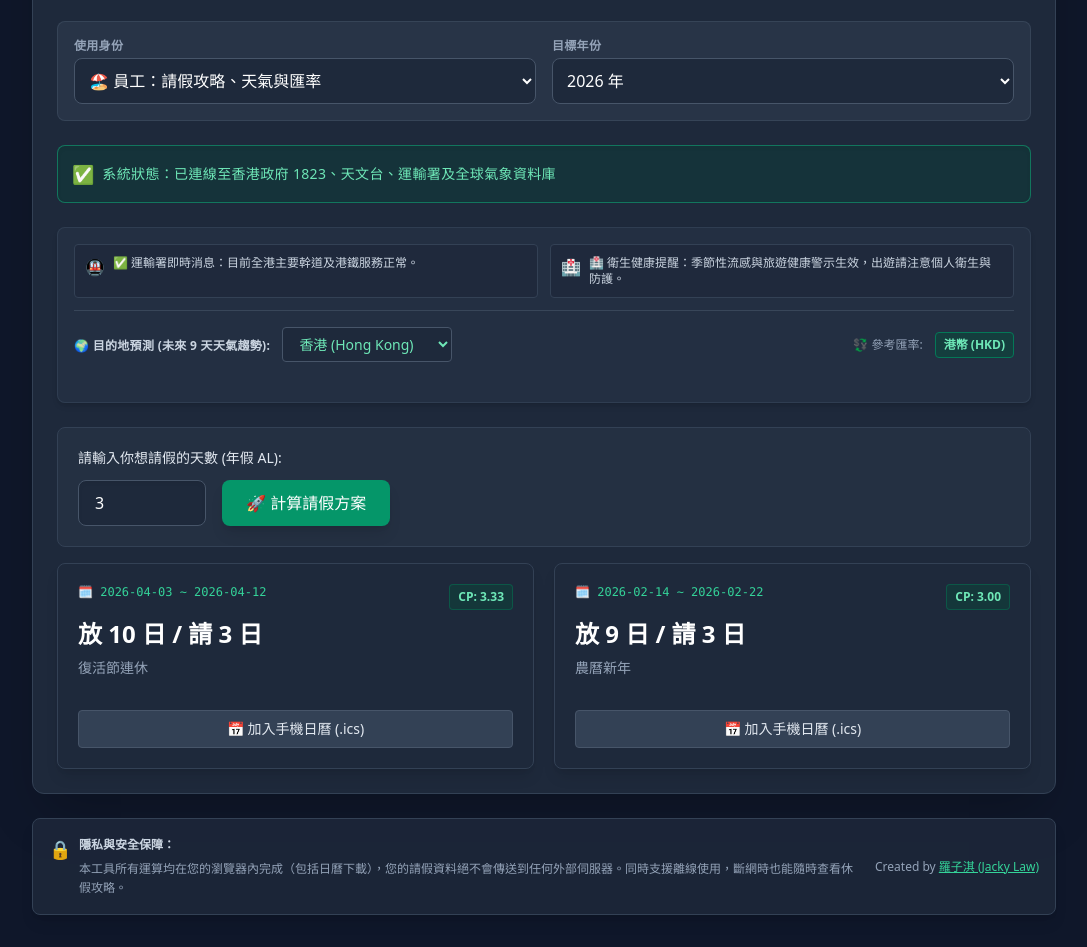
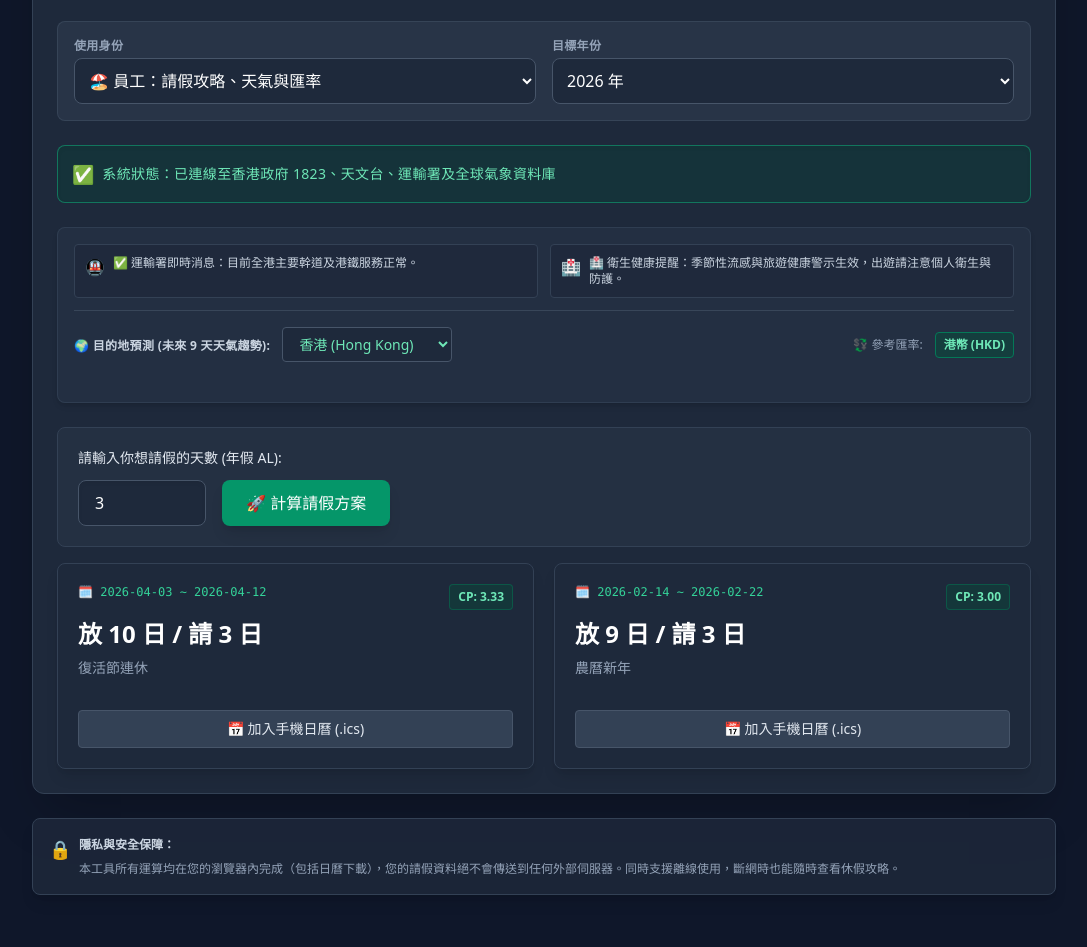
Before and after one commit to jackylawck/SmartLeave, a plain HTML site: page index.html in a window 1280 px wide. Shown: the part 137-1084 px from the top of the page, without its empty margins (96-1183 px from the left). Drawn offline with nearby package versions, Linux system fonts and the light colour scheme; no server answers.

Commit message:
Enhance SEO meta tags and simplify footer
Updated meta tags for better SEO and removed author attribution from the footer.

```diff
--- a/index.html
+++ b/index.html
@@ -1,19 +1,25 @@
 <!DOCTYPE html>
 <html lang="zh-HK">
 <head>
+    <!--
+        SmartLeave 智休假 | Hong Kong Leave Optimizer & Travel Assistant
+        Developer / Creator: 羅子淇 Jacky Law
+        Personal Page: https://jackylawck.github.io/jackylawck
+        Repository: https://github.com/jackylawck/SmartLeave
+    -->
     <meta charset="UTF-8">
     <meta name="viewport" content="width=device-width, initial-scale=1.0">
 
     <!-- Primary Bilingual SEO Meta Tags (中英文雙語搜尋引擎優化) -->
     <title>SmartLeave 智休假 | 香港請假攻略、天氣交通與出行助手 | HK Leave Optimizer & Travel Assistant</title>
     <meta name="title" content="SmartLeave 智休假 | 香港請假攻略、天氣交通與出行助手 | HK Leave Optimizer">
-    <meta name="description" content="【香港請假攻略 2026-2027】由羅子淇 (Jacky Law) 開發。輸入 AL 年假天數，秒速演算 CP 值最高連休方案！一鍵加入手機日曆 (.ics)，整合天文台天氣、運輸署交通與 Live 匯率。100% 本地運算保障隱私。 | Best HK Leave Optimizer by Jacky Law. Maximize your annual leave with HKO weather, transport updates, and local privacy.">
+    <meta name="description" content="【香港請假攻略 2026-2027】輸入 AL 年假天數，秒速演算 CP 值最高連休方案！一鍵加入手機日曆 (.ics)，整合天文台天氣、運輸署交通與 Live 匯率。100% 本地運算保障隱私。 | Best HK Leave Optimizer. Maximize your annual leave with HKO weather, transport updates, and local privacy.">
     <meta name="keywords" content="SmartLeave, 智休假, 羅子淇, Jacky Law, 香港請假攻略, 公眾假期 2026, AL 計算器, 請假 CP 值, 香港天文台天氣, 運輸署交通消息, HK Public Holiday, Leave Optimizer, Hong Kong Holiday Planner, PWA, Privacy by Design">
 
-    <!-- Author & Creator Meta Tags (創作者標註) -->
-    <meta name="author" content="羅子淇 (Jacky Law)">
-    <meta name="creator" content="羅子淇 (Jacky Law)">
-    <meta name="publisher" content="羅子淇 (Jacky Law)">
+    <!-- Code Level Author & Creator Metadata -->
+    <meta name="author" content="羅子淇 Jacky Law">
+    <meta name="creator" content="羅子淇 Jacky Law">
+    <meta name="publisher" content="羅子淇 Jacky Law">
     <meta name="robots" content="index, follow">
 
     <!-- Hreflang 語言與地區宣告 -->
@@ -25,17 +31,17 @@
     <meta property="og:type" content="website">
     <meta property="og:url" content="https://jackylawck.github.io/SmartLeave/">
     <meta property="og:title" content="SmartLeave 智休假 | 香港請假攻略 & 天氣交通出行助手">
-    <meta property="og:description" content="由羅子淇 (Jacky Law) 開發。輸入 AL 天數，即時計算最佳放假組合！整合 1823 假期、天文台天氣、運輸署交通與匯率。純本地運算，零資料外洩。">
+    <meta property="og:description" content="輸入 AL 天數，即時計算最佳放假組合！整合 1823 假期、天文台天氣、運輸署交通與匯率。純本地運算，零資料外洩。">
     <meta property="og:image" content="https://jackylawck.github.io/SmartLeave/SmartLeaveicon-512.png">
 
     <!-- Twitter Card 分享標籤 -->
     <meta property="twitter:card" content="summary_large_image">
     <meta property="twitter:url" content="https://jackylawck.github.io/SmartLeave/">
     <meta property="twitter:title" content="SmartLeave 智休假 | 香港請假攻略 HK Leave Optimizer">
-    <meta property="twitter:description" content="由羅子淇 (Jacky Law) 開發。輸入 AL 秒算最高 CP 值請假方案！整合天氣、交通與匯率，支援一鍵匯出手機日曆。">
+    <meta property="twitter:description" content="輸入 AL 秒算最高 CP 值請假方案！整合天氣、交通與匯率，支援一鍵匯出手機日曆。">
     <meta property="twitter:image" content="https://jackylawck.github.io/SmartLeave/SmartLeaveicon-512.png">
 
-    <!-- Schema.org 結構化資料 (連結個人網站與 GitHub Profile) -->
+    <!-- Schema.org 結構化資料 (Code 內創作者連結) -->
     <script type="application/ld+json">
     {
       "@context": "https://schema.org",
@@ -133,8 +139,8 @@
 
     </div>
 
-    <!-- 隱私聲明 & 創作者 Footer -->
-    <div class="max-w-5xl w-full mx-auto mt-6 p-4 bg-slate-800/80 rounded-lg border border-slate-700 text-xs text-slate-400 leading-relaxed shadow-lg flex flex-col md:flex-row justify-between items-start md:items-center gap-3">
+    <!-- 隱私聲明 Footer (保持極簡，無 UI 創作者文字) -->
+    <div class="max-w-5xl w-full mx-auto mt-6 p-4 bg-slate-800/80 rounded-lg border border-slate-700 text-xs text-slate-400 leading-relaxed shadow-lg">
         <div class="flex items-start">
             <span class="text-emerald-500 text-lg mr-2">🔒</span>
             <div>
@@ -142,12 +148,6 @@
                 <p id="govText">本工具所有運算均在您的瀏覽器內完成（包括日曆下載），您的請假資料絕不會傳送到任何外部伺服器。同時支援離線使用，斷網時也能隨時查看休假攻略。</p>
             </div>
         </div>
-        <div class="text-right flex-shrink-0 self-end md:self-center border-t md:border-t-0 border-slate-700 pt-2 md:pt-0 w-full md:w-auto">
-            <span class="text-slate-400">Created by </span>
-            <a href="https://jackylawck.github.io/jackylawck" target="_blank" rel="noopener noreferrer" class="text-emerald-400 hover:text-emerald-300 underline font-medium transition-colors">
-                羅子淇 (Jacky Law)
-            </a>
-        </div>
     </div>
 </body>
 </html>
```
